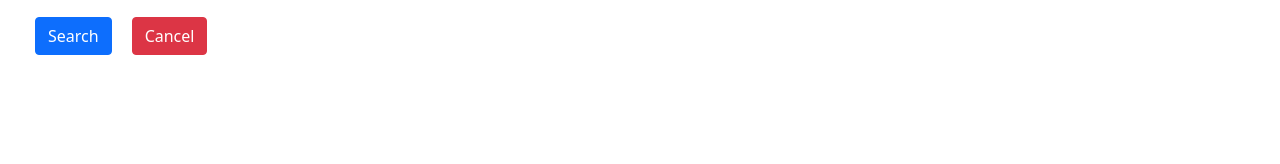
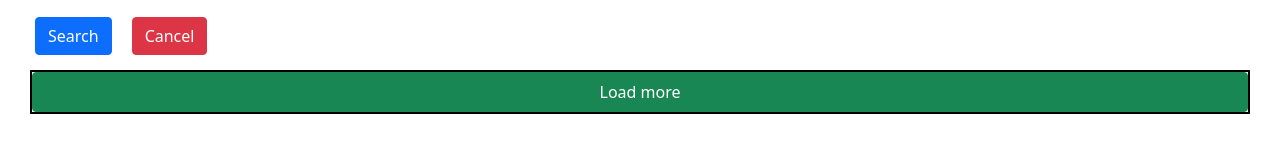
Before and after one commit to codydeatherage/practice-front, a React (Create React App) app: page /search in a window 1280 px wide. Shown: the part 136-300 px from the top of the page. Built offline with nearby package versions, Linux system fonts and the light colour scheme.

Commit message:
basic matchList functionality in place

```diff
--- /dev/null
+++ b/src/pages/MatchList.jsx
@@ -0,0 +1,45 @@
+import { useEffect, useState } from 'react'
+import styled from 'styled-components'
+import MatchListItem from './MatchListItem'
+
+const Wrapper = styled.div.attrs({
+    className: 'form-group',
+})`
+    border: 2px solid black;
+    /* margin: 0 10px; */
+`
+const LoadButton = styled.button.attrs({
+    className: `btn btn-success`,
+})`
+    width: 100%;
+    height: 5vh;
+`
+
+const Label = styled.label`
+    margin: 5px;
+`
+
+const MatchList = ({ matchList }) => {
+    //initialized at 9 so 10 results are shown i.e. matchList[0:9]
+    const [results, changeResults] = useState(9);
+
+    const loadNext10Results = () => {
+        if (results + 10 <= 99) {
+            changeResults(results + 10);
+        }
+    }
+
+    return (
+        <Wrapper>
+            {
+                matchList.map((match, index) => {
+                    if (index <= results) {
+                        return <MatchListItem match={match} />
+                    }
+                })
+            }
+            <LoadButton onClick={() => { loadNext10Results() }}>Load more</LoadButton>
+        </Wrapper>
+    )
+}
+export default MatchList
--- /dev/null
+++ b/src/pages/MatchListItem.jsx
@@ -0,0 +1,19 @@
+import styled from 'styled-components'
+
+const Container = styled.div`
+    border: 2px solid red;
+    height: 15vh;
+    background-color: #73C2EA
+`
+
+const Label = styled.label`
+    margin: 5px;
+`
+const MatchListItem = ({match}) => {
+    return (
+        <Container>
+            <Label>{match}</Label>
+        </Container>
+    )
+}
+export default MatchListItem
--- a/src/pages/SummonerSearch.jsx
+++ b/src/pages/SummonerSearch.jsx
@@ -1,6 +1,7 @@
 import { useEffect, useState } from 'react'
 import styled from 'styled-components'
 import api from '../api'
+import MatchList from './MatchList'
 
 const Title = styled.h1.attrs({
     className: 'h1',
@@ -35,9 +36,18 @@ const CancelButton = styled.a.attrs({
 `
 const SummonerSearch = () => {
     const [name, setName] = useState('');
+    const [pid, setPid] = useState('');
+    const [matchList, setMatchList] = useState([]);
+
+ /*    const getMatchLists = async () => {
+        await api.getMatches(pid).then((res) =>{
+
+        });
+    } */
 
     const handleSearch = async () =>{
         await api.searchByName(name).then((res)=>{
+            setMatchList(res.data.data);
             console.log(`${name} id: ${res.data.data}`);
         });
     }
@@ -45,7 +55,6 @@ const SummonerSearch = () => {
     return (
         <Wrapper>
             <Title>Enter summoner name</Title>
-
             <Label>Name: </Label>
             <InputText
                 type="text"
@@ -54,6 +63,7 @@ const SummonerSearch = () => {
             />
             <Button onClick={()=>handleSearch()}>Search</Button>
             <CancelButton href={'/search'}>Cancel</CancelButton>
+            {matchList ? <MatchList matchList={matchList}/> : null}
         </Wrapper>
     )
 }
--- a/src/pages/index.js
+++ b/src/pages/index.js
@@ -2,4 +2,14 @@ import MoviesList from './MoviesList'
 import MoviesInsert from './MoviesInsert'
 import MoviesUpdate from './MoviesUpdate'
 import SummonerSearch from './SummonerSearch'
-export { MoviesList, MoviesInsert, MoviesUpdate, SummonerSearch }
+import MatchList from './MatchList'
+import MatchListItem from './MatchListItem'
+
+export {
+    MoviesList,
+    MoviesInsert,
+    MoviesUpdate,
+    SummonerSearch,
+    MatchList,
+    MatchListItem
+}
```
